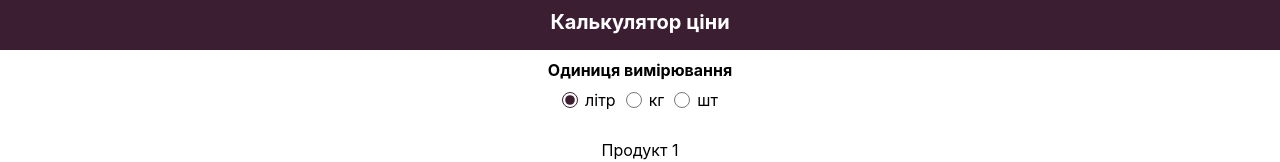
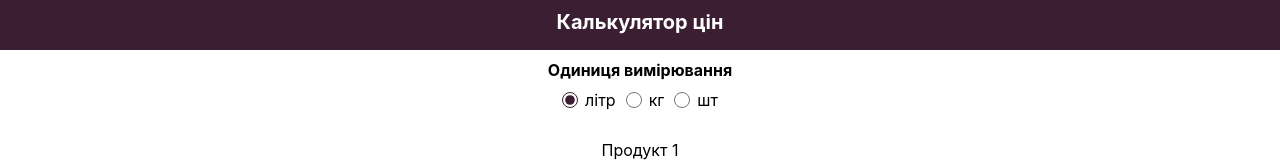
Before and after one commit to YLiubchenko/oil, a React (Vite) app: page / in a window 1280 px wide. Shown: the top 162 px of the page. Built offline with nearby package versions, Linux system fonts and the light colour scheme.

Commit message:
changed styles

```diff
--- a/src/App.tsx
+++ b/src/App.tsx
@@ -47,7 +47,7 @@ function App() {
     return (
         <>
             <div className="header">
-                <h1>Калькулятор ціни</h1>
+                <h1>Калькулятор цін</h1>
             </div>
             <div className="main">
                 <div>
```
